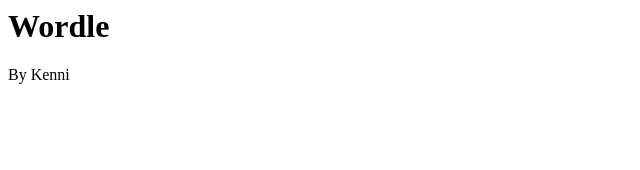
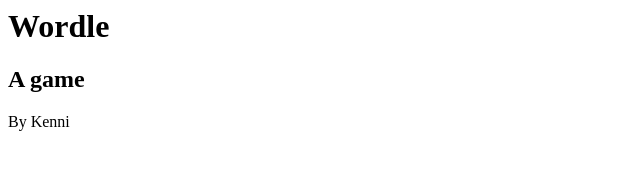
Before and after one commit to ga-kenni/wordle, a plain HTML site: page index.html in a window 1280 px wide. Shown: the whole page, without its empty margins (0-640 px from the left). Drawn offline with Linux system fonts and the light colour scheme.

Commit message:
Update index.html

```diff
--- a/index.html
+++ b/index.html
@@ -1,2 +1,3 @@
 <h1>Wordle</h1>
+<h2>A game</h2>
 <p>By Kenni</p>
```
